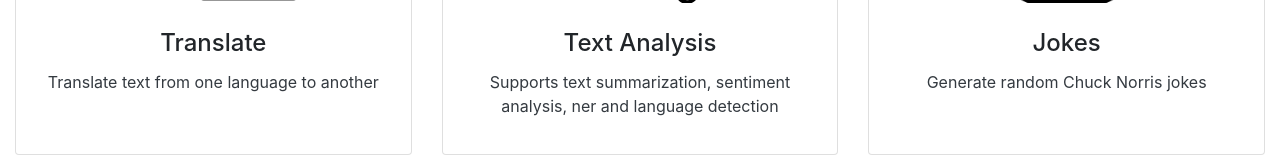
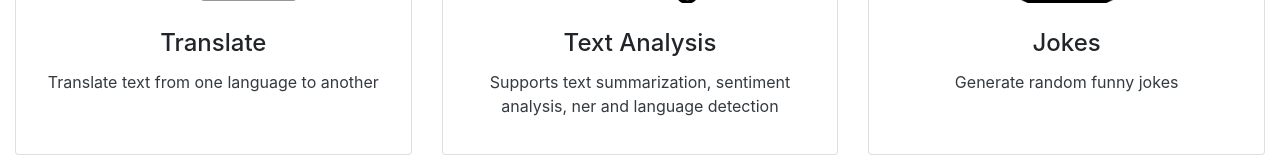
Before and after one commit to srinichrocks/Encrypt, a Next.js app: page /homeBody in a window 1280 px wide. Shown: the part 295-455 px from the top of the page. Built offline with nearby package versions, Linux system fonts and the light colour scheme.

Commit message:
change jok description

```diff
--- a/pages/homeBody.js
+++ b/pages/homeBody.js
@@ -97,7 +97,7 @@ export default function HomeBody() {
                   <div class="card-body">
                     <h4 class="card-title">Jokes</h4>
                     {/* <h6 className='card-subtitle text-primary'>Java, JavaFX</h6> */}
-                    <p className='card-text text-dark'>Generate random Chuck Norris jokes</p>
+                    <p className='card-text text-dark'>Generate random funny jokes</p>
                   </div>
                 </div>
               </motion.div>
```
